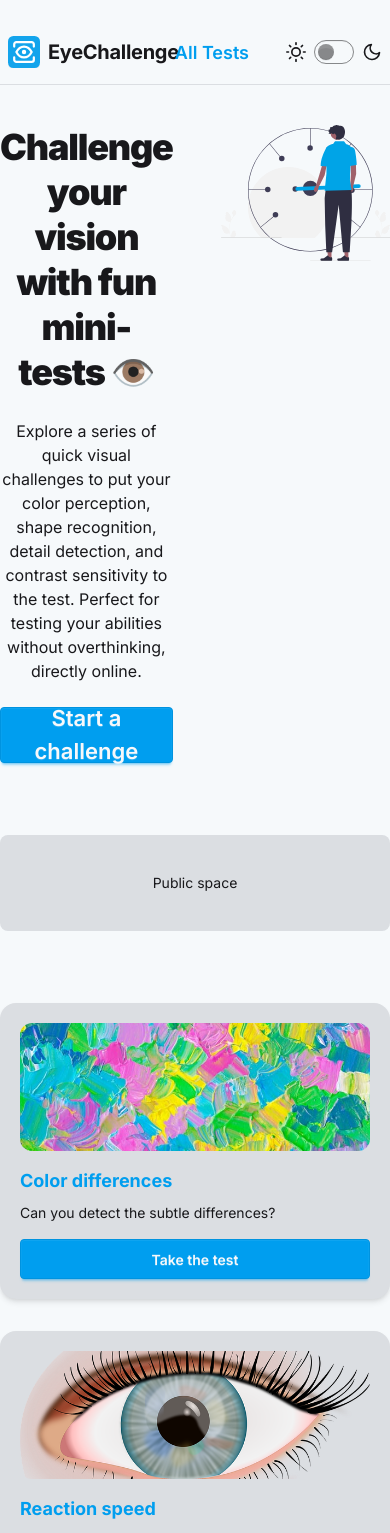
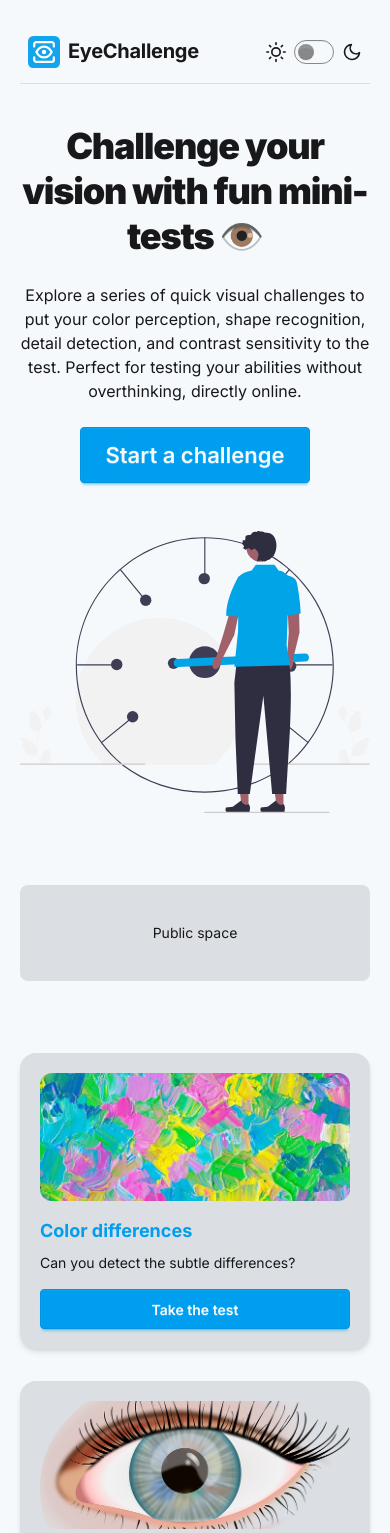
Before and after one commit to Franklin-hyriol/EyeChallenge, a Next.js app: page / in a window 390 px wide. Shown: the top 1533 px of the page. Built offline with nearby package versions, Linux system fonts and the light colour scheme.

Commit message:
mobile home page

```diff
--- a/src/app/globals.css
+++ b/src/app/globals.css
@@ -5,44 +5,30 @@
 @utility main-container {
     width: 100%;
     margin: 0 auto;
-    @media (width >=40rem
+    padding: 0 20px;
 
-        /* 640px */
-    ) {
+    @media (width >=40rem) {
         padding: 0 20px;
-        max-width: 42.5rem
-            /* 680px */
-        ;
+        max-width: 42.5rem;
+        /* 680px */
     }
 
-    @media (width >=48rem
-
-        /* 768px */
-    ) {
+    @media (width >=48rem) {
         padding: 0 20px;
-        max-width: 40.5rem
-            /* 808px */
-        ;
+        max-width: 50.5rem;
+        /* 808px */
     }
 
-    @media (width >=64rem
-
-        /* 1024px */
-    ) {
+    @media (width >=64rem) {
         padding: 0 40px;
-        max-width: 69rem
-            /* 1104px */
-        ;
+        max-width: 69rem;
+        /* 1104px */
     }
 
-    @media (width >=80rem
-
-        /* 1280px */
-    ) {
+    @media (width >=80rem) {
         padding: 0 40px;
-        max-width: 85rem
-            /* 1360px */
-        ;
+        max-width: 85rem;
+        /* 1360px */
     }
 }
 
--- a/src/components/AdSlot/AdSlot.tsx
+++ b/src/components/AdSlot/AdSlot.tsx
@@ -1,9 +1,9 @@
 function AdSlot() {
   return (
-    <div className="main-container ad-slot w-full my-8 flex h-24 items-center justify-center rounded-lg bg-base-300">
-      <p className="text-sm">
-        Public space
-      </p>
+    <div className="main-container">
+      <div className="ad-slot w-full my-8 flex h-24 items-center justify-center rounded-lg bg-base-300">
+        <p className="text-sm">Public space</p>
+      </div>
     </div>
   );
 }
--- a/src/components/Header/Header.tsx
+++ b/src/components/Header/Header.tsx
@@ -6,7 +6,7 @@ const Header = () => {
   return (
     <header className="main-container mt-5">
       <div className="navbar bg-base-100 border-b border-base-300">
-        <div className="flex-1">
+        <div className="flex-none">
           <Link
             href="/"
             className="text-xl size-fit font-bold leading-tight tracking-[-0.015em] flex items-center gap-2"
@@ -20,8 +20,8 @@ const Header = () => {
             <span>EyeChallenge</span>
           </Link>
         </div>
-        <div className="flex items-center gap-4">
-          <Link href="/tests" className="btn btn-link btn-lg no-underline">
+        <div className="flex-1 flex items-center justify-end gap-2 sm:gap-4">
+          <Link href="/tests" className="btn btn-link btn-lg no-underline hidden sm:flex">
             All Tests
           </Link>
           <ToggleTheme />
--- a/src/components/Hero/Hero.tsx
+++ b/src/components/Hero/Hero.tsx
@@ -5,7 +5,7 @@ import AdSlot from "../AdSlot/AdSlot";
 function Hero() {
   return (
     <section className="main-container">
-      <div className="py-10 sm:py-18 flex justify-between gap-12">
+      <div className="py-10 sm:py-18 flex flex-col lg:flex-row justify-between gap-12">
         <div className="flex-1 flex flex-col gap-6 text-center lg:text-left items-center lg:items-start">
           <h1 className="max-w-md text-4xl font-black leading-tight tracking-[-0.033em] sm:text-5xl md:text-6xl">
             Challenge your vision with fun mini-tests 👁️
--- a/src/components/Why/Why.tsx
+++ b/src/components/Why/Why.tsx
@@ -1,5 +1,5 @@
 const Why = () => (
-  <section className="py-10 sm:py-18">
+  <section className="py-10 sm:py-18 main-container">
     <div className="max-w-3xl mx-auto text-center">
       <h2 className="text-3xl font-bold leading-tight tracking-[-0.015em] pb-6">
         Why test your vision ?
```
